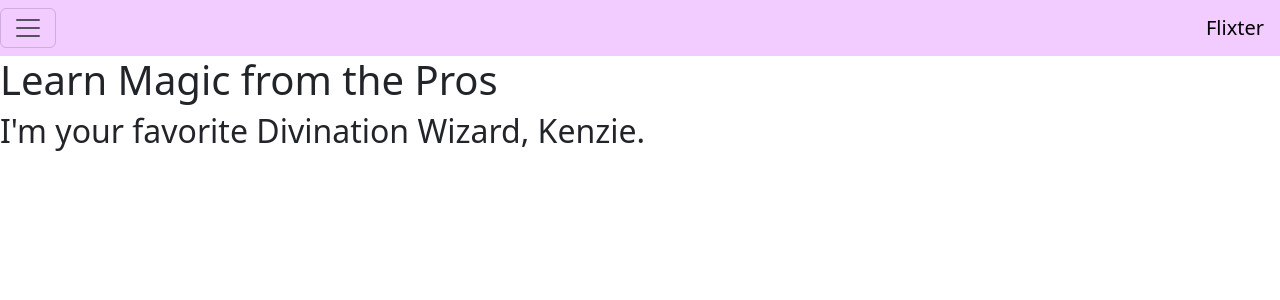
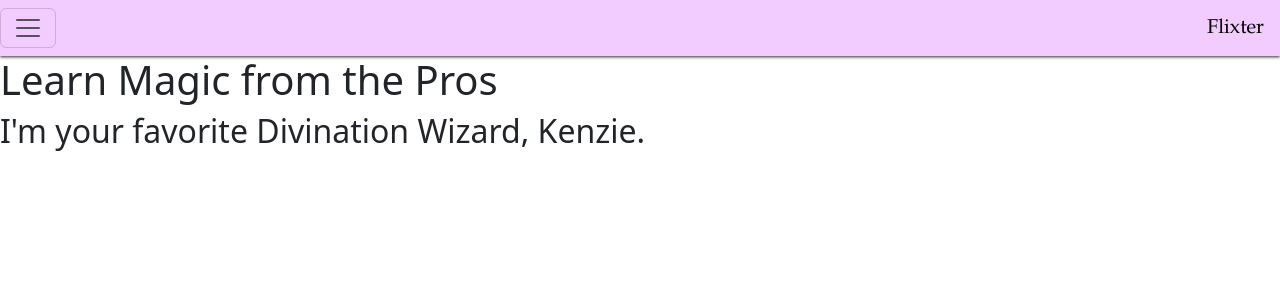
Before and after one commit to kcandle/Flixter, a Rails app: page / in a window 1280 px wide. Shown: the top 300 px of the page. Run offline with Rails 7, Linux system fonts and the light colour scheme; style sheets or scripts are compiled from the project's sources; some libraries are stand-ins or nearby versions.

```diff
--- a/app/assets/stylesheets/application.scss
+++ b/app/assets/stylesheets/application.scss
@@ -10,6 +10,7 @@
  * files in this directory. Styles in this file should be added after the last require_* statement.
  * It is generally better to create a new file per style scope.
  *
+ *= require_tree .
+ *= require_self
+ *= require jquery-ui
  */
-
-@import "bootstrap";
--- a/app/assets/stylesheets/master.scss
+++ b/app/assets/stylesheets/master.scss
@@ -1,12 +1,14 @@
 @import "bootstrap";
 
 .navbar {
-  font-family: "Helvetica Neue", Helvetica;
+  font-family: "Garamond Header", Garamond;
   font-weight: 200;
+  box-shadow: 0px 1px 3px #2a2a2a;
+  background: #f2ccff;
 }
 
 .navbar-inverse a.navbar-brand {
-  font-family: "Helvetica Neue", Helvetica;
+  font-family: "Garamond Header", Garamond;
   font-weight: 100;
-  color: white;
+  color: black;
 }
--- a/app/views/layouts/application.html.erb
+++ b/app/views/layouts/application.html.erb
@@ -10,7 +10,7 @@
   </head>
   <body>
 
-  <nav class="navbar navbar-light" style="background-color: #f2ccff;">
+  <nav class="navbar navbar-toggleable-md navbar-inverse bg-inverse">
       <button class="navbar-toggler navbar-toggler-right" type="button" data-toggle="collapse" data-target="#navbarTogglerDemo02" aria-controls="navbarTogglerDemo02" aria-expanded="false" aria-label="Toggle navigation">
         <span class="navbar-toggler-icon"></span>
       </button>
```
Also changed, not shown: Gemfile, Gemfile.lock.
